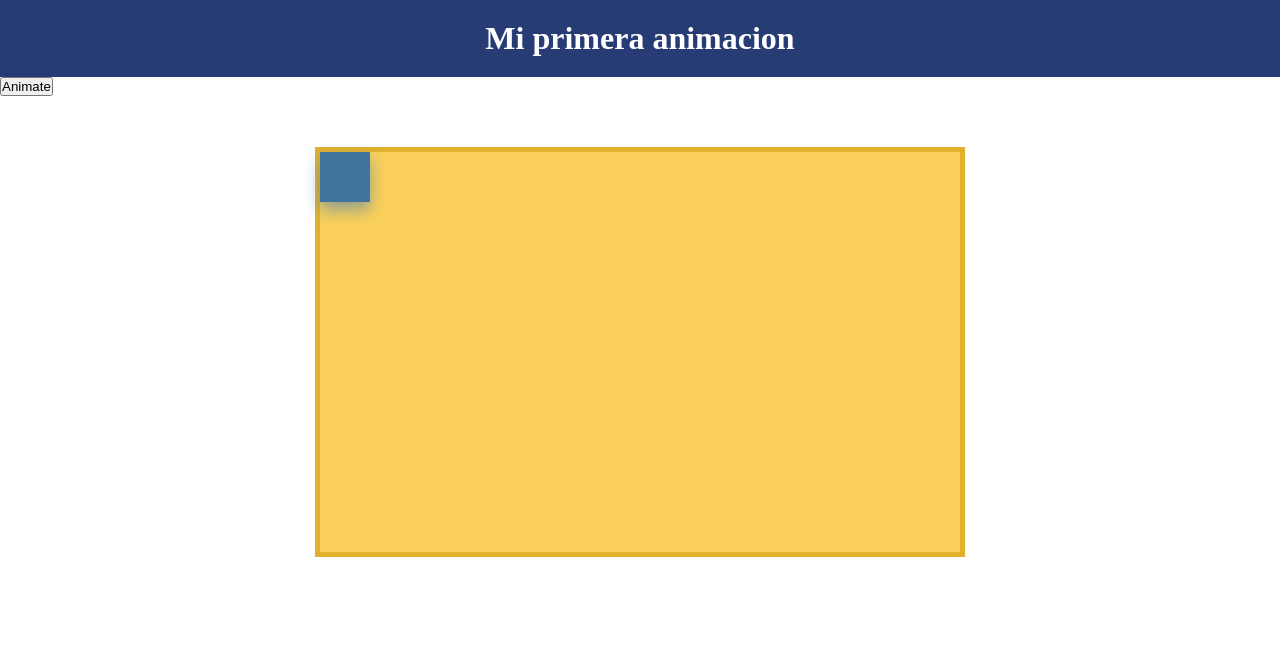
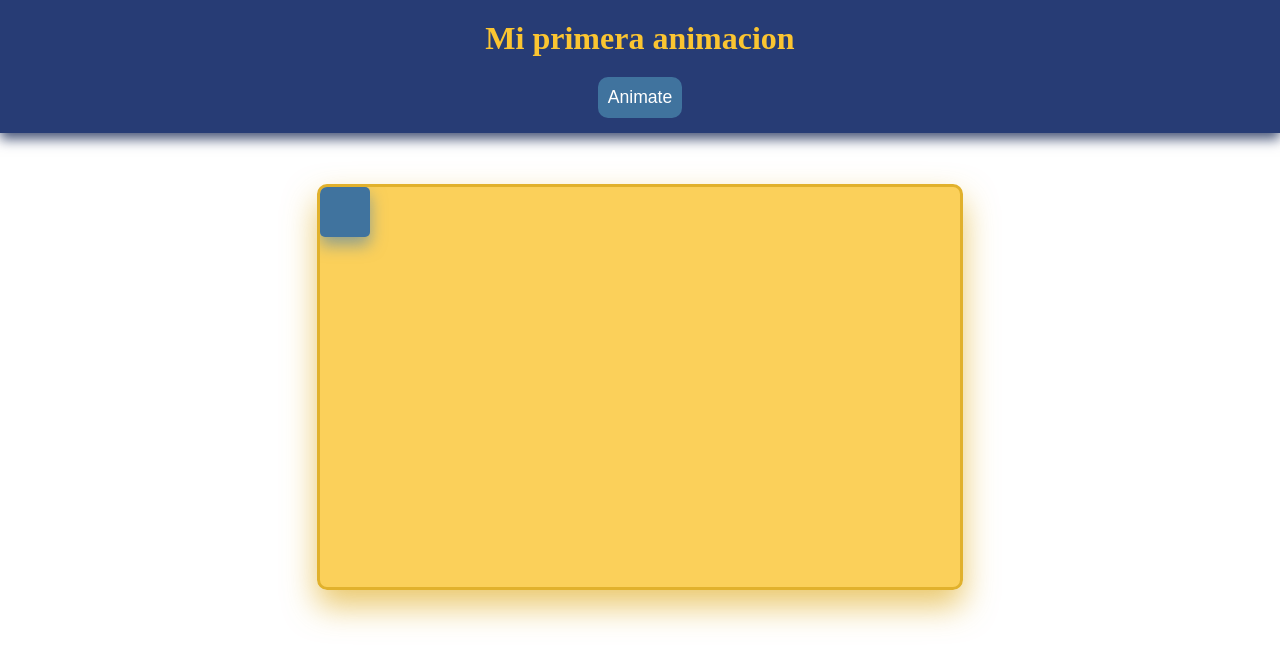
Before and after one commit to JohnnyGG98/WEB-Johnny-C, a PHP site: page /animacion/index.html in a window 1280 px wide. Shown: the top 667 px of the page. Run offline with PHP 8.4, Linux system fonts and the light colour scheme.

Commit message:
Animacion terminada

```diff
--- a/C9-JS/animacion/bar.css
+++ b/C9-JS/animacion/bar.css
@@ -6,12 +6,17 @@
 .bar {
   width: 100%;
   background-color: #273c75;
+  text-align: center;
+  box-shadow: 0px 6px 12px 0px rgba(25, 42, 86, 0.8);
 }
 
 h1 {
-  color: white;
+  color: #fbc531;
+  font-weight: bold;
   text-align: center;
   padding: 20px 0;
+  margin: 0 15px;
+  font-size: 2em;
 }
 
 body {
@@ -22,8 +27,11 @@ body {
   width: 50%;
   height: 400px;
   margin: 4% auto;
-  border: solid 5px #e1b12c;
+  border: solid 3px #e1b12c;
   background-color: rgba(251, 197, 49,0.8);
+  box-shadow: 0px 16px 32px 0px rgba(225, 177, 44, 0.7);
+  overflow: hidden;
+  border-radius: 10px;
 }
 
 #cuadro {
@@ -32,4 +40,34 @@ body {
   background-color: #40739e;
   position: relative;
   box-shadow: 0px 8px 16px 0px rgba(72, 126, 176, 0.6);
+  text-align: center;
+  border-radius: 5px;
 }
+
+.btn-ani {
+  margin: 0 0 15px;
+  padding: 10px;
+  background-color: #40739e;
+  border: none;
+  border-radius: 10px;
+  color: white;
+  font-size: 1.1em;
+  cursor: pointer;
+  transition: all 0.2s;
+}
+
+.btn-ani:hover {
+  background-color: #487eb0;
+  padding: 12px;
+}
+
+.btn-ani:focus {
+  outline: none;
+}
+
+#cortina {
+  background-color: #e1b12c;
+  width: 100%;
+  height: 0;
+  /*transition: all 0.1s;*/
+}
--- a/C9-JS/animacion/index.html
+++ b/C9-JS/animacion/index.html
@@ -9,55 +9,57 @@
 
     <div class="bar">
       <h1>Mi primera animacion</h1>
+      <button type="button" name="button" class="btn-ani" onclick="mover()">Animate</button>
     </div>
 
-    <button type="button" name="button" onclick="mover()">Animate</button>
 
-    <div class="contenedor">
-      <div class="cuadrado" id="cuadro">
 
+    <div class="contenedor" id="conten">
+      <div id="cortina">
+        <div class="cuadrado" id="cuadro">
+            <!--<p id="posicion">Hola</p>-->
+        </div>
       </div>
     </div>
 
     <script type="text/javascript">
       function mover() {
-        console.log("ANimateeee");
         var cuadro = document.getElementById("cuadro");
         var pos = 0;
         var pos2 = -1;
-        var pos3 = -1;
+        var anchura = document.getElementById("conten").clientWidth - cuadro.clientWidth;
+        var altura = document.getElementById("conten").clientHeight - cuadro.clientHeight;
+        var limite;
+        var cortina = document.getElementById("cortina");
+
+        if(anchura > altura){
+          limite = altura;
+        }else{
+          limite = anchura;
+        }
+
         var id = setInterval(rebota, 5);
+
         function rebota(){
 
-          if(pos3 == 0){
-            clearInterval(id);
+          if(pos2 == 0 && pos != 0){
+            pos--;
+            cuadro.style.left = pos + "px";
           }
 
-          if(pos3 == pos){
-            pos3--;
-            console.log("posss "+pos3)
-            cuadro.style.left = pos3 + "px";
-          }
-
-          if(pos2 == 0){
-            pos3 = pos;
-            pos2 = 1;
-          }
-
-
-          if(pos == 350){
-            /*clearInterval(id);*/
+          if(pos == limite){
             pos2--;
             cuadro.style.top = pos2 + "px";
-            /*cuadro.style.left = pos + "px";*/
-          }else if(pos < 350){
-            console.log("cambiando de posss");
+            cortina.style.height = pos2 + "px";
+          }else if(pos < limite && pos2 != 0){
             pos++;
             cuadro.style.top = pos + "px";
             cuadro.style.left = pos + "px";
+            //console.log("x="+pos+" y="+pos);
+            //msg.innerHTML = "x="+pos+" y="+pos;
+            cortina.style.height = pos + "px";
             pos2 = pos;
           }
-
         }
       }
     </script>
```
